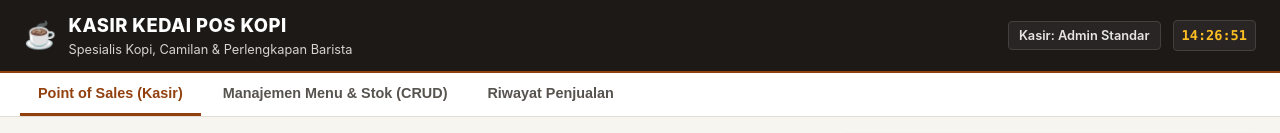
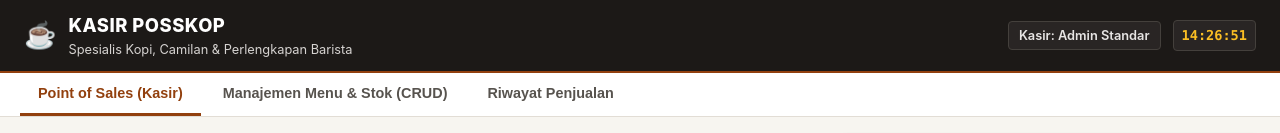
Before and after one commit to MFahriAr/Kasir-Kedai-Pos-Kopi, a plain HTML site: page index.html in a window 1280 px wide. Shown: the top 133 px of the page. Drawn offline with Linux system fonts and the light colour scheme.

Commit message:
perubahan nama

```diff
--- a/index.html
+++ b/index.html
@@ -12,7 +12,7 @@
         <div class="header-brand">
             <div class="brand-icon">☕</div>
             <div class="brand-text">
-                <h1>KASIR KEDAI POS KOPI</h1>
+                <h1>KASIR POSSKOP</h1>
                 <p>Spesialis Kopi, Camilan & Perlengkapan Barista</p>
             </div>
         </div>
```
